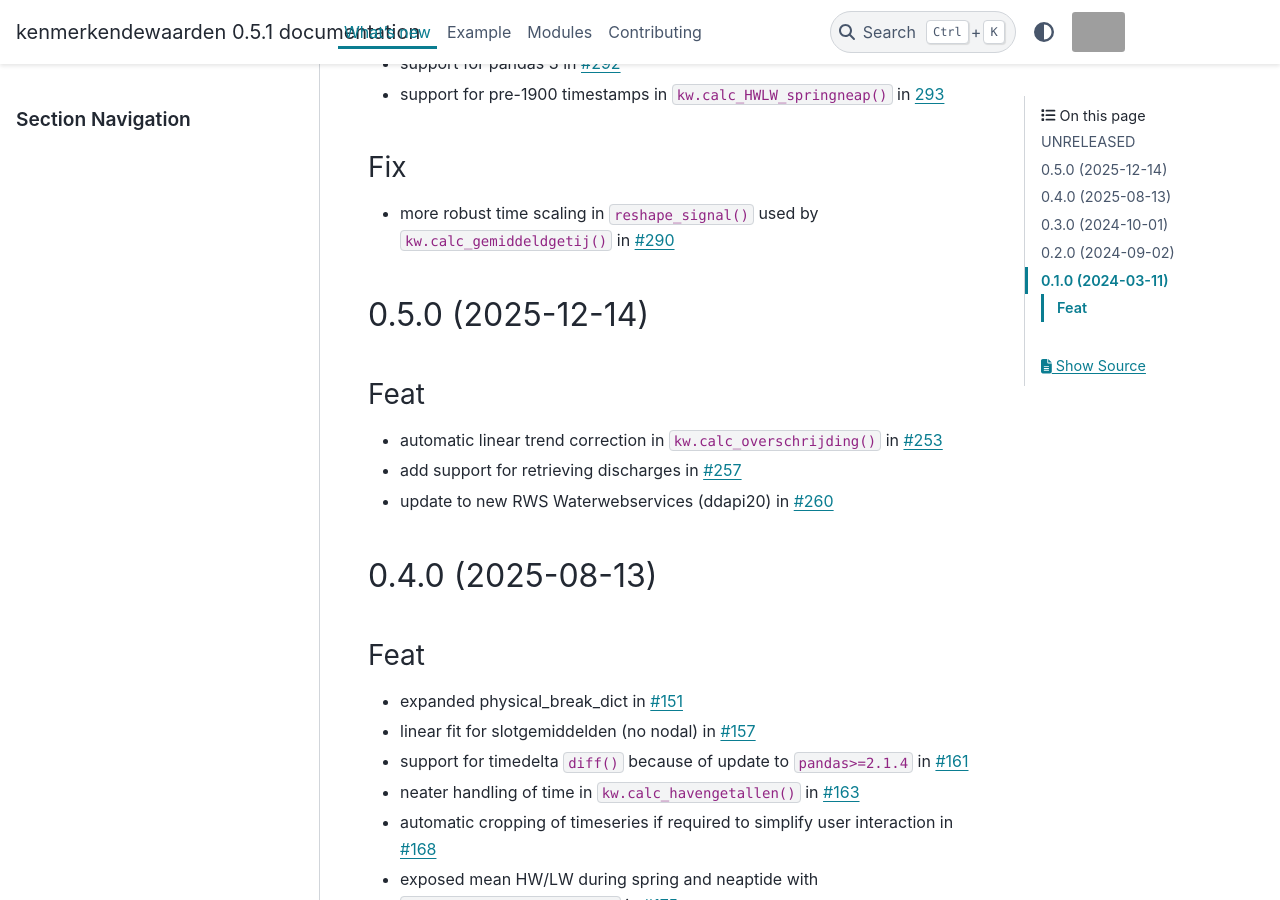
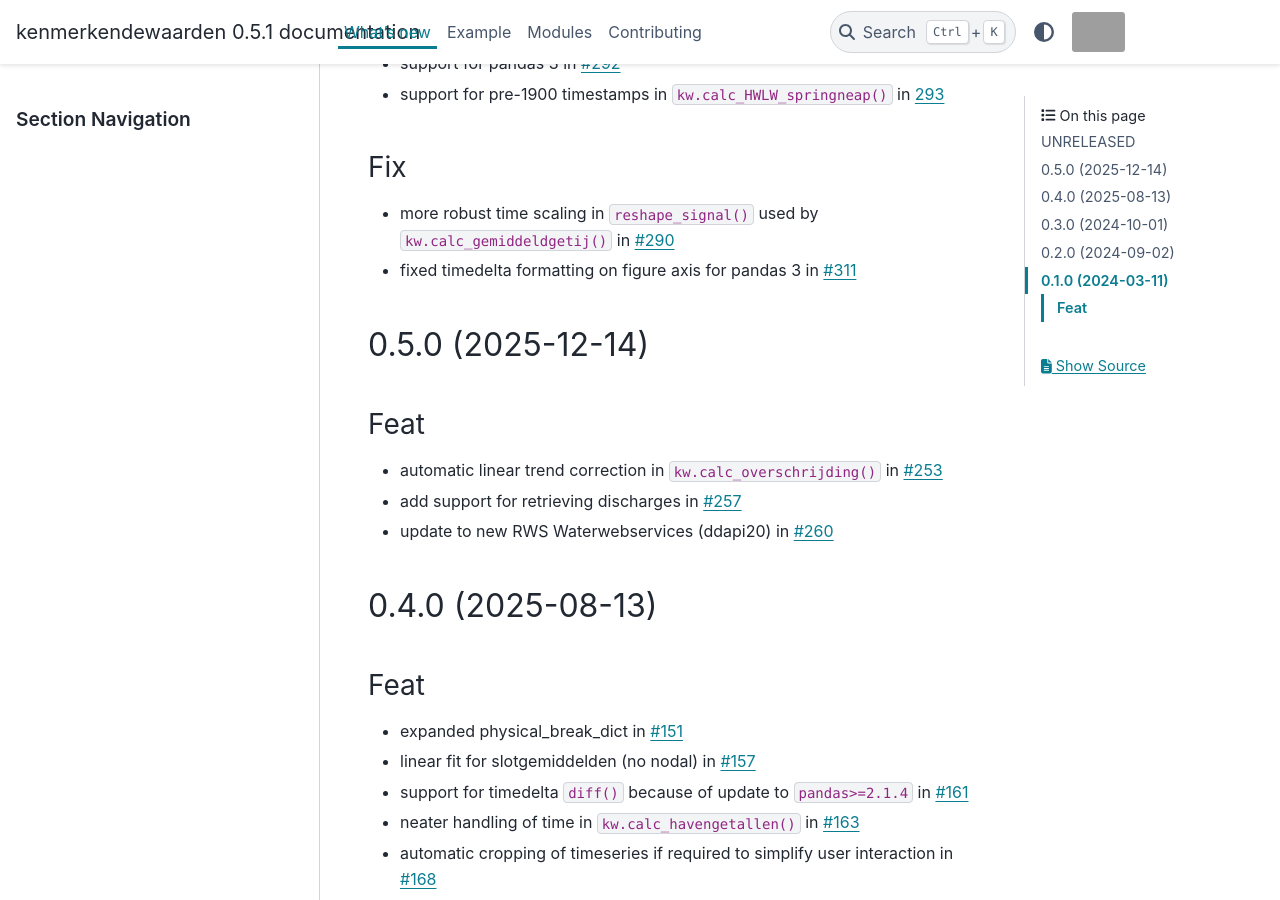
Before and after one commit to Deltares-research/kenmerkendewaarden, a Sphinx documentation site: the page built from docs/whats-new.md, in a window 1280 px wide and 900 px high, scrolled down 464 px. Built offline with Sphinx 7.4.7 and the PyData theme 0.15.4, drawn with Linux system fonts in a browser that asks for light colours; grey boxes are pictures that could not be loaded.

Commit message:
update whatsnew

```diff
--- a/docs/whats-new.md
+++ b/docs/whats-new.md
@@ -12,6 +12,7 @@
 
 ### Fix
 - more robust time scaling in `reshape_signal()` used by `kw.calc_gemiddeldgetij()` in [#290](https://github.com/Deltares-research/kenmerkendewaarden/pull/290)
+- fixed timedelta formatting on figure axis for pandas 3 in [#311](https://github.com/Deltares-research/kenmerkendewaarden/pull/311)
 
 
 ## 0.5.0 (2025-12-14)
```
